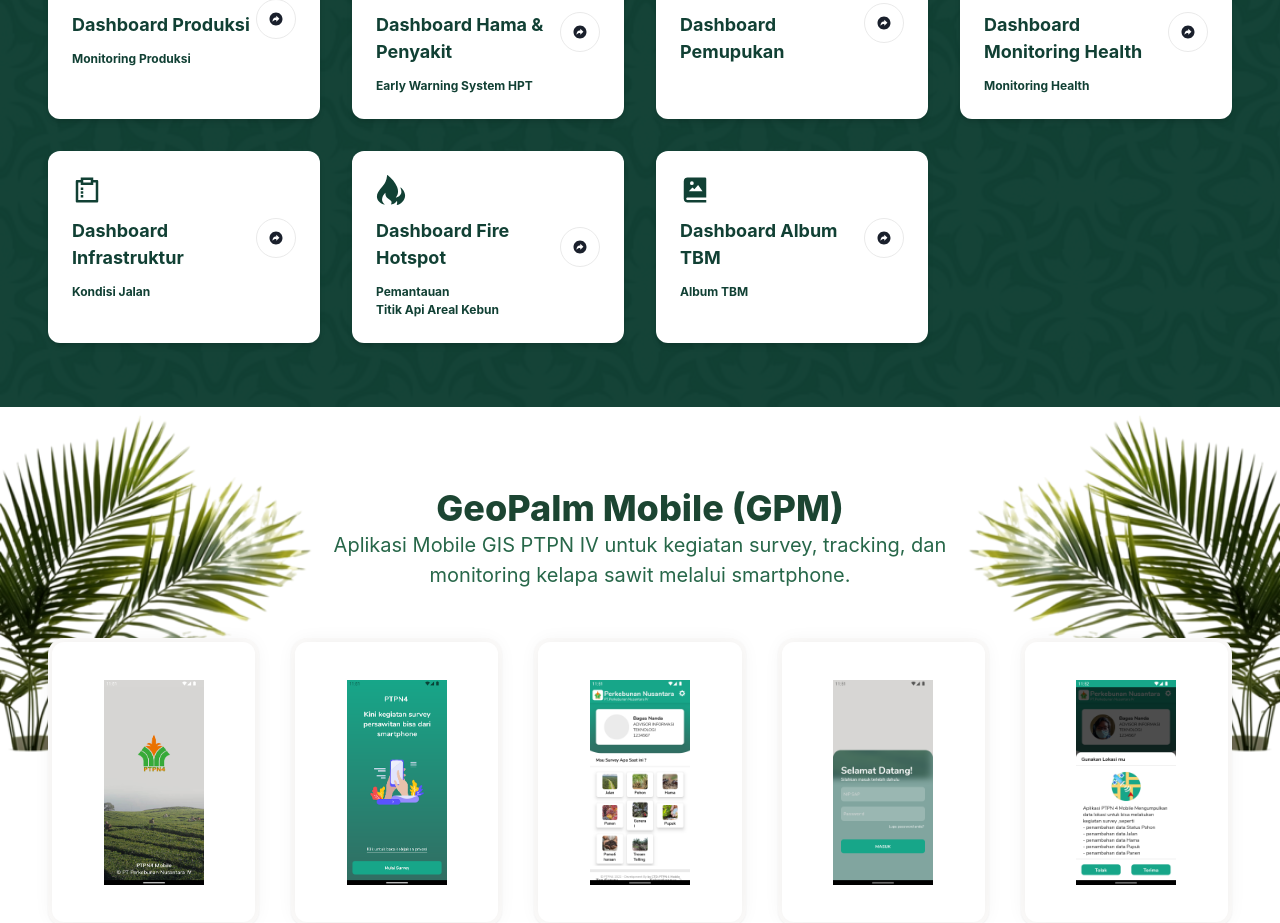
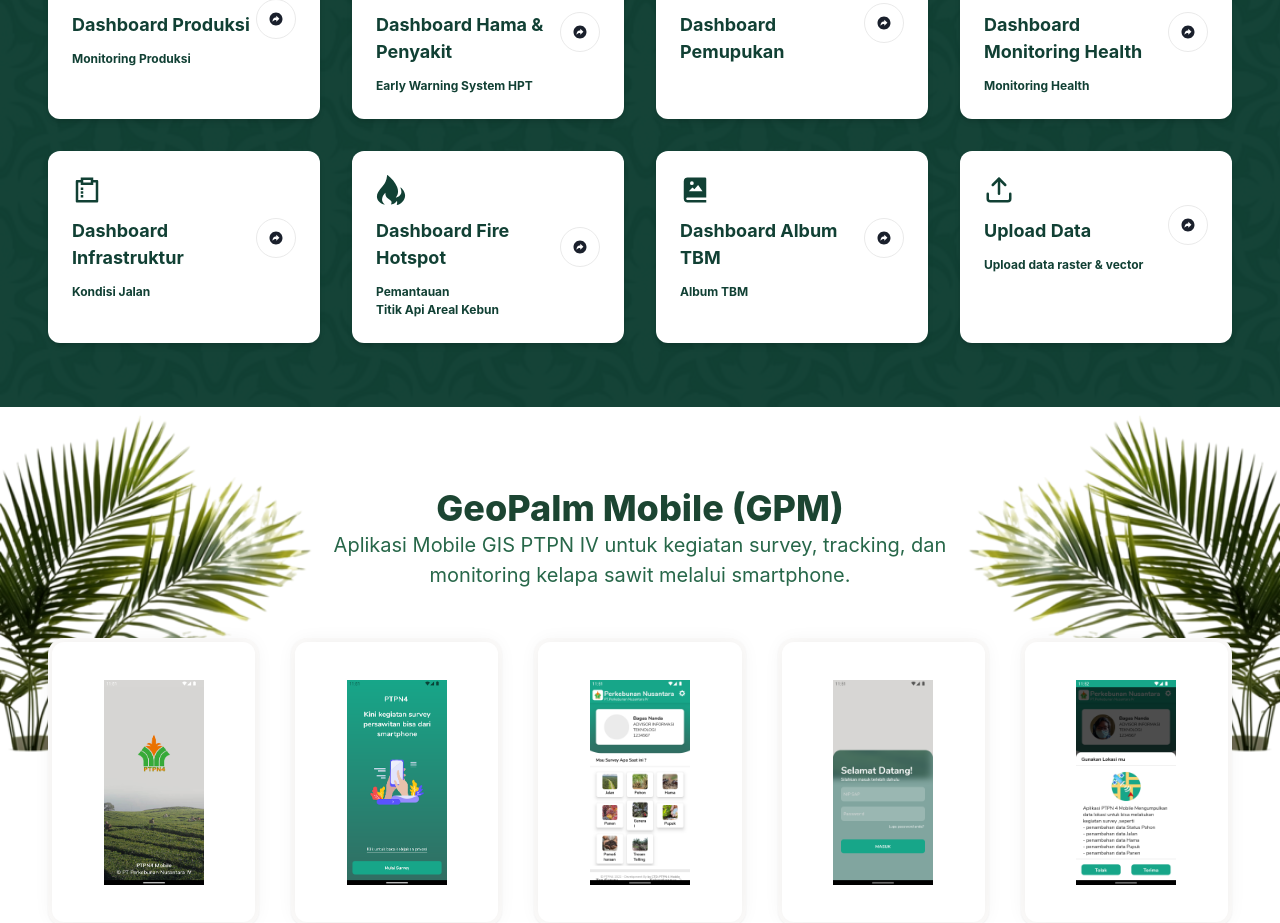
Before and after one commit to dikaheni89/home-ptpn, a Next.js app: page /home in a window 1280 px wide. Shown: the part 1056-1979 px from the top of the page. Built offline with nearby package versions, Linux system fonts and the light colour scheme; no server answers.

Commit message:
Add 'Upload Data' section to ExploreSections component

```diff
--- a/src/app/home/widget/ExploreSections.tsx
+++ b/src/app/home/widget/ExploreSections.tsx
@@ -10,6 +10,7 @@
 import {BiSolidPhotoAlbum} from "react-icons/bi";
 import {RiSurveyLine} from "react-icons/ri";
 import {SiFireship} from "react-icons/si";
+import { FiUpload } from 'react-icons/fi';
 
 const categories = [
   { name: 'Dashboard Produksi', href: 'https://gpd.ptpn4.co.id/app/dashboard/produksi', sub: 'Monitoring Produksi', icon: FaSeedling },
@@ -19,6 +20,7 @@
   { name: 'Dashboard Infrastruktur', href: 'https://gpd.ptpn4.co.id/app/dashboard/jalan', sub: 'Kondisi Jalan', icon: RiSurveyLine },
   { name: 'Dashboard Fire Hotspot', href: 'https://gpd.ptpn4.co.id/app/dashboard/fire-hotspot ', sub: 'Pemantauan Titik Api Areal Kebun', icon: SiFireship },
   { name: 'Dashboard Album TBM', href: 'https://gpd.ptpn4.co.id/app/dashboard/album-tbm', sub: 'Album TBM', icon: BiSolidPhotoAlbum },
+  { name: 'Upload Data', href: 'https://gpd.ptpn4.co.id/app/dashboard/upload-data', sub: 'Upload data raster & vector', icon: FiUpload },
 ];
 
 export default function ExploreSections() {
```
